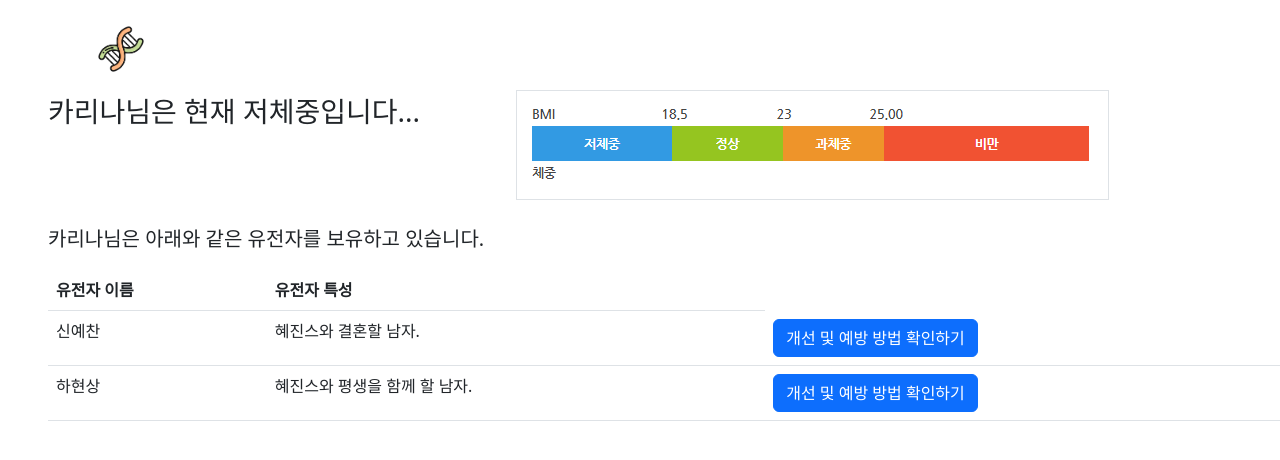
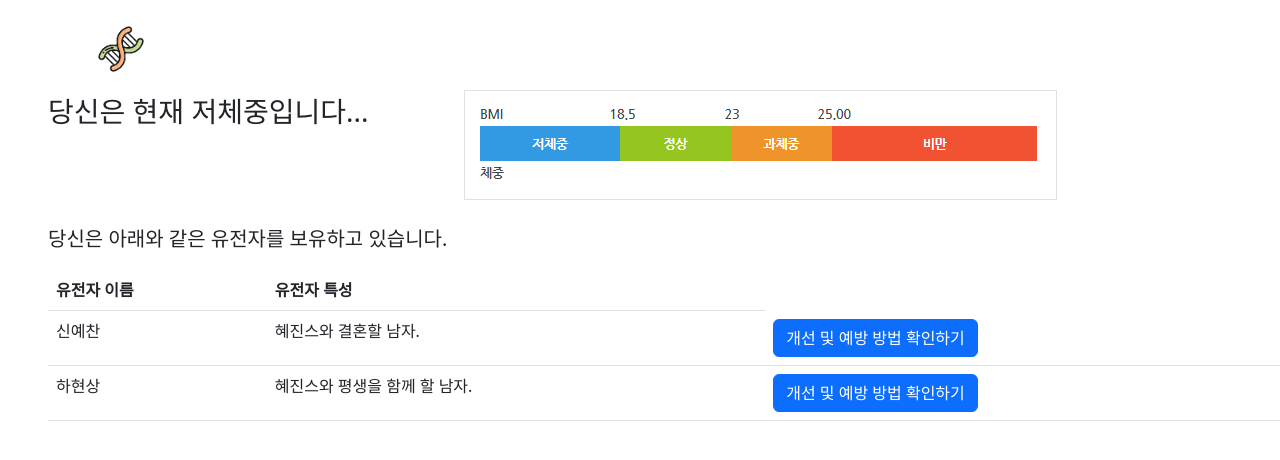
Before and after one commit to 2023-Project-Fair-newGenes/FE, a React (Create React App) app in the folder my-app/: page / in a window 1280 px wide. Both pictures are taken after a click on the button "분석 진행하기". Shown: the top 460 px of the page. Built offline with nearby package versions, Linux system fonts and the light colour scheme; no server answers.

Commit message:
미안하다 브랜치 옮기는 거 또 까먹었다.

```diff
--- a/my-app/src/component/BMI_component.js
+++ b/my-app/src/component/BMI_component.js
@@ -8,11 +8,9 @@ export const BMI_component = (props)=>{
 
     const [userBMI,setUserBMI]=useState(0);
     const [userBmiText,setUserBmiText]=useState("");
-    const [userName,setUserName] =useState("")
 
     useEffect(()=>{
         setUserBMI(props.userBMI);
-        setUserName(props.userName);
 
         if(userBMI<=18.5) setUserBmiText("저체중");
         if(userBMI>18.5 & userBMI<=23) setUserBmiText("정상");
@@ -24,7 +22,7 @@ export const BMI_component = (props)=>{
     return (
         <div class="d-flex flex-row ">
             <div class="ms-5 mt-3 me-5">
-                <span class="fs-3">{userName}님은 현재 {userBmiText}입니다...</span>
+                <span class="fs-3">당신은 현재 {userBmiText}입니다...</span>
             </div>
             <div class="ms-5 mt-3 border">
                 <img src={BMIGraph} alt="어머 왜 안보이지"></img>
--- a/my-app/src/pages/Main.js
+++ b/my-app/src/pages/Main.js
@@ -45,7 +45,7 @@ export const Main = () =>{
         setUserId(String(Math.floor(Math.random()*1000000)).padStart(6, "0"))
 
 
-        const URL ="api/upload";
+        const URL ="http://ec2-54-234-221-150.compute-1.amazonaws.com:8080/upload";
 
 
         // axios.post(URL,{
@@ -56,8 +56,8 @@ export const Main = () =>{
         //         headers : {
         //         "Content-Type":"multipart/form-data"
         //         }
-        //     }).then(response=>{
-        //     console.log(response)
+        //     }).then(data=>{
+        //     console.log(data)
         //     navigate('/result',{
         //         state:{
         //             userHeight : userHeight,
@@ -68,6 +68,7 @@ export const Main = () =>{
         // },e =>{
         //     alert("요청이 처리되지 않았습니다. : "+ e);
         // })
+
         navigate('/result',{
             state:{
                 userHeight : userHeight,
--- a/my-app/src/pages/Result.js
+++ b/my-app/src/pages/Result.js
@@ -10,9 +10,8 @@ export const Result = () =>{
     const location = useLocation();
     const [userHeight, setUserHeight] = useState(0.0);
     const [userWeight, setUserWeight] = useState(0.0);
-    const [user_id,setUserID] = useState("");
+    const [user_id,setUserID] = useState("FB1234");
     const [userBMI, setUserBMI] = useState(0);
-    const [userName, setUserName] = useState("카리나");
     const [genomeCharacteristicList,setGenomeCharacteristicList]=useState([
         {
             "id" : "LUCY",
@@ -25,22 +24,28 @@ export const Result = () =>{
             "characteristic" :"혜진스와 평생을 함께 할 남자."
         }
     ]);
+    const URL ="http://ec2-54-234-221-150.compute-1.amazonaws.com:8080/result";
 
 
 
     useEffect(()=>{
         setUserHeight(location.state.userHeight/100);
         setUserWeight(location.state.userWeight);
-        setUserID(location.state.userId);
+        // setUserID(location.state.userId);
 
         var calculate = userWeight/(userHeight**2);
         setUserBMI(calculate.toFixed(2));
 
-        // axios.get("api/result",{
-        //     user_id : user_id
-        // }).then(response =>{
-        //     setGenomeCharacteristicList(response);
-        // })
+
+        axios.get(URL,{prams:
+            {user_id : user_id}
+        }).then(data =>{
+            console.log(data)
+            console.log("스읍 왜이럴까")
+
+            // setGenomeCharacteristicList(data);
+        },e=>{
+        })
 
     },[genomeCharacteristicList])
 
@@ -49,10 +54,10 @@ export const Result = () =>{
     return(
         <div>
             <Header></Header>
-            <BMI_component userBMI={userBMI} userName={userName}></BMI_component>
+            <BMI_component userBMI={userBMI} ></BMI_component>
             <div class="ms-5 mt-3">
                 <div class="mt-4" >
-                    <span class="fs-5">{userName}님은 아래와 같은 유전자를 보유하고 있습니다.</span>
+                    <span class="fs-5">당신은 아래와 같은 유전자를 보유하고 있습니다.</span>
                 </div>
                 <div class="mt-3">
                     <table class="table  table-hover">
```
